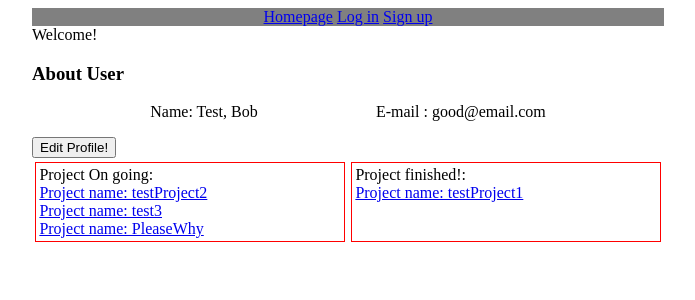
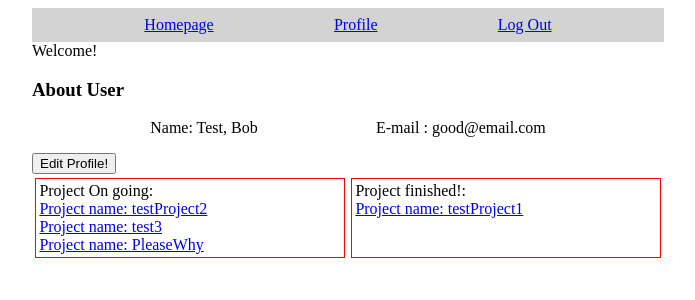
Before and after one commit to Cappucciyes/Lets-Do-Group-Project, a PHP site: page /profile.php?student=1 in a window 1280 px wide. Shown: the top 300 px of the page, without its empty margins (292-987 px from the left). Run offline with PHP 8.4, Linux system fonts and the light colour scheme; a user stored in the database is signed in; data comes from the database, SQL or seed files in the repository.

Commit message:
"Improved and cleaned navigation bar code"

```diff
--- /dev/null
+++ b/css/navbar.css
@@ -0,0 +1,17 @@
+#navBar {
+    width: 100%;
+    background-color: lightgray;
+    text-align: center;
+
+    display: flex;
+    justify-content: space-evenly;
+}
+
+#navBar>a {
+    padding: 0.5rem;
+}
+
+#navBar>a:hover {
+    padding-bottom: 0;
+    border-bottom: solid black 0.5rem;
+}
--- a/manageProject.php
+++ b/manageProject.php
@@ -34,9 +34,8 @@ if (!isset($_GET["projectID"])) {
 
 <body>
     <div class="bodyMain">
+        <?php include "navbar.php"; ?>
         <h1>Managing Projects</h1>
-
-
         <h2>Manage Members!</h2>
         <?php
         $findAllMembersQuery = "SELECT * FROM student WHERE id IN (SELECT memberID FROM projectmembers WHERE groupID = '$groupID')";
--- /dev/null
+++ b/navbar.php
@@ -0,0 +1,22 @@
+<link rel="stylesheet" href="css/navbar.css">
+
+<div id="navBar">
+    <a href="homepage.php">Homepage</a>
+    <?php
+    // https://stackoverflow.com/questions/6249707/check-if-php-session-has-already-started
+    if (session_status() === PHP_SESSION_NONE) {
+        session_start();
+    }
+
+
+    if (!isset($_SESSION["currentUser"])) {
+        echo  "<a href='login.php'>Log in</a>
+                    <a href='signup.php'>Sign up</a>";
+    } else {
+        $currentUserID = $_SESSION["currentUser"];
+        echo " <a href='profile.php?student=$currentUserID'>Profile</a>
+                    <a href='logout.php'>Log Out</a>";
+    }
+    ?>
+
+</div>
--- a/profile.php
+++ b/profile.php
@@ -22,19 +22,7 @@ if (!isset($_GET["student"])) {
 <body>
 
     <div class="bodyMain">
-        <div id="navBar" style="width: 100%; background-color: gray; text-align: center;">
-            <a href="homepage.php">Homepage</a>
-            <?php
-            if (!isset($_SESSION["currentUser"])) {
-                $currentUserID = $_SESSION["currentUser"];
-                echo " <a href='profile.php?student=$currentUserID'>Profile</a>
-                    <a href='logout.php'>Log Out</a>";
-            } else {
-            }
-            ?>
-            <a href="login.php">Log in</a>
-            <a href="signup.php">Sign up</a>
-        </div>
+        <?php include "navbar.php"; ?>
         <div id="bodyTop">
             <?php
 
--- a/projectThread.php
+++ b/projectThread.php
@@ -24,6 +24,7 @@ if (!isset($_SESSION["currentUser"])) {
 
 <body>
     <div class="bodyMain">
+        <?php include "navbar.php"; ?>
         This is thread page for project
         <?php
         $db = mysqli_connect('localhost', 'root', '') or die('Unable to connect. Check your connection parameters.');
@@ -126,7 +127,8 @@ if (!isset($_SESSION["currentUser"])) {
         }
 
 
-        ?></div>
+        ?>
+    </div>
 
 
 
@@ -150,7 +152,6 @@ if ($_SERVER["REQUEST_METHOD"] == 'POST') {
 
         header("Location: projectThread.php?projectID=$projectID");
         die();
-    } else if ($_GET["action"] == 'like') { // to do
     }
 }
 ?>
```
Also changed, not shown: homepage.php (+2 -17 lines), navbar.css (deleted).
